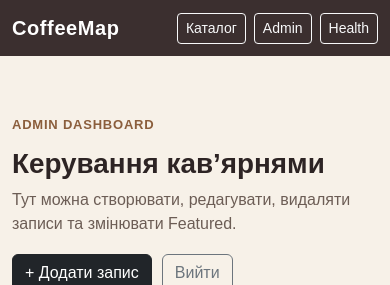
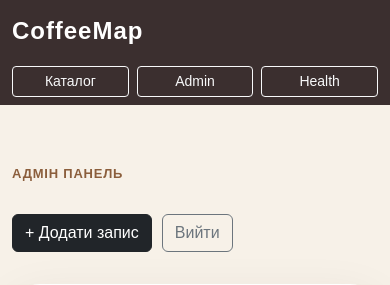
Before and after one commit to Maksym-Filvarok/coffeemap-flask, a Flask app: page /admin/ in a window 390 px wide. Shown: the top 285 px of the page. Run offline with Flask 3, Linux system fonts and the light colour scheme; the visitor is signed in with stand-in values (Sample User, id 1).

Commit message:
Update CoffeeMap project

```diff
--- a/app/seed.py
+++ b/app/seed.py
@@ -78,7 +78,7 @@ seed_items = [
         "tags": "cake, terrace, classic",
         "image_url": "https://images.unsplash.com/photo-1559925393-8be0ec4767c8?auto=format&fit=crop&w=1200&q=80",
         "address": "Lindenweg 14, 37075 Göttingen",
-        "contact_url": "https://example.com/cafe-linden",
+        "contact_url": "https://share.google/vGaf1tA7pfUijahJn",
         "is_featured": False,
     },
     {
--- a/app/static/css/style.css
+++ b/app/static/css/style.css
@@ -147,8 +147,11 @@ body {
 }
 
 .coffee-card__description {
-  color: #6c5d55;
-  line-height: 1.5;
+  display: -webkit-box;
+  min-height: 72px;
+  overflow: hidden;
+  -webkit-line-clamp: 3;
+  -webkit-box-orient: vertical;
 }
 
 .coffee-card__tags {
@@ -595,6 +598,84 @@ body {
   flex-wrap: wrap;
 }
 
+.site-logo {
+  font-size: 24px;
+  letter-spacing: 0.04em;
+}
+
+.site-nav-actions {
+  display: flex;
+  align-items: center;
+  gap: 8px;
+  flex-wrap: wrap;
+}
+
+.business-strip {
+  padding: 28px 0 0;
+  background: #f7f1e8;
+}
+
+.business-strip__inner {
+  display: flex;
+  justify-content: space-between;
+  gap: 28px;
+  align-items: center;
+  padding: 28px;
+  border-radius: 24px;
+  background: #fff;
+  box-shadow: 0 14px 34px rgba(59, 47, 47, 0.08);
+}
+
+.business-strip__label {
+  display: inline-block;
+  margin-bottom: 8px;
+  color: #8b5e3c;
+  font-size: 13px;
+  font-weight: 900;
+  text-transform: uppercase;
+  letter-spacing: 0.06em;
+}
+
+.business-strip h2 {
+  margin: 0;
+  font-weight: 900;
+  color: #2d2424;
+}
+
+.business-strip p {
+  max-width: 620px;
+  margin: 0;
+  color: #6c5d55;
+  line-height: 1.6;
+}
+
+@media (max-width: 767px) {
+  .business-strip__inner {
+    display: block;
+    padding: 22px;
+  }
+
+  .business-strip p {
+    margin-top: 14px;
+  }
+}
+
+@media (max-width: 575px) {
+  .site-header .container {
+    flex-direction: column;
+    align-items: flex-start;
+    gap: 12px;
+  }
+
+  .site-nav-actions {
+    width: 100%;
+  }
+
+  .site-nav-actions .btn {
+    flex: 1;
+  }
+}
+
 @media (max-width: 767px) {
   .admin-header {
     display: block;
--- a/app/templates/admin/dashboard.html
+++ b/app/templates/admin/dashboard.html
@@ -9,9 +9,7 @@
 
     <div class="admin-header">
       <div>
-        <span class="admin-header__label">Admin dashboard</span>
-        <h1>Керування кав’ярнями</h1>
-        <p>Тут можна створювати, редагувати, видаляти записи та змінювати Featured.</p>
+        <span class="admin-header__label">Адмін панель</span>
       </div>
 
       <div class="admin-header__actions">
@@ -59,7 +57,8 @@
 
               <td>
                 <div class="admin-item-title">
-                    <img src="{{ item.image_url }}" alt="{{ item.title }}">
+                  <img src="{{ item.image_url }}" alt="{{ item.title }}"
+                    onerror="this.src='https://images.unsplash.com/photo-1509042239860-f550ce710b93?auto=format&fit=crop&w=1200&q=80';">
                   <div>
                     <strong>{{ item.title }}</strong>
                     <small>{{ item.price_level }} · {{ item.tags }}</small>
@@ -72,9 +71,9 @@
 
               <td>
                 {% if item.is_featured %}
-                    <span class="badge text-bg-warning">Featured</span>
+                <span class="badge text-bg-warning">Рекомендація</span>
                 {% else %}
-                    <span class="badge text-bg-secondary">Regular</span>
+                <span class="badge text-bg-secondary">Звичайний</span>
                 {% endif %}
               </td>
 
@@ -82,40 +81,27 @@
 
               <td>
                 <div class="admin-actions">
-                    <a
-                      href="{{ url_for('main.item_detail', item_id=item.id) }}"
-                      class="btn btn-sm btn-outline-secondary"
-                      target="_blank"
-                    >
-                      View
+                  <a href="{{ url_for('main.item_detail', item_id=item.id) }}" class="btn btn-sm btn-outline-secondary"
+                    target="_blank">
+                    Огляд
                   </a>
 
-                    <a
-                      href="{{ url_for('admin.edit_item', item_id=item.id) }}"
-                      class="btn btn-sm btn-outline-dark"
-                    >
-                      Edit
+                  <a href="{{ url_for('admin.edit_item', item_id=item.id) }}" class="btn btn-sm btn-outline-dark">
+                    Змінити
                   </a>
 
-                    <form
-                      method="post"
-                      action="{{ url_for('admin.toggle_featured', item_id=item.id) }}"
-                      class="d-inline"
-                    >
+                  <form method="post" action="{{ url_for('admin.toggle_featured', item_id=item.id) }}" class="d-inline">
                     <button type="submit" class="btn btn-sm btn-outline-warning">
                       {% if item.is_featured %}
-                          Unfeature
+                      Зняти рекомендацію
                       {% else %}
-                          Feature
+                      Рекомендувати
                       {% endif %}
                     </button>
                   </form>
 
-                    <a
-                      href="{{ url_for('admin.delete_item', item_id=item.id) }}"
-                      class="btn btn-sm btn-outline-danger"
-                    >
-                      Delete
+                  <a href="{{ url_for('admin.delete_item', item_id=item.id) }}" class="btn btn-sm btn-outline-danger">
+                    Видалити
                   </a>
                 </div>
               </td>
--- a/app/templates/admin/item_form.html
+++ b/app/templates/admin/item_form.html
@@ -13,7 +13,6 @@
       </a>
 
       <h1>{{ form_title }}</h1>
-      <p>Заповни поля нижче. Поля з некоректними даними будуть показані з помилкою.</p>
     </div>
 
     <form method="post" class="admin-edit-form">
@@ -153,7 +152,7 @@
               >
                 <option value="">Оберіть ціну</option>
 
-                {% for price in ["€", "€€", "€€€"] %}
+                {% for price in ["€", "€€", "€€€", "Не потянеш"] %}
                   <option value="{{ price }}" {% if item.price_level == price %}selected{% endif %}>
                     {{ price }}
                   </option>
@@ -206,7 +205,7 @@
                 {% if item.is_featured %}checked{% endif %}
               >
               <label class="form-check-label" for="is_featured">
-                Featured listing
+                Рекомендація
               </label>
             </div>
 
--- a/app/templates/base.html
+++ b/app/templates/base.html
@@ -17,9 +17,11 @@
   <header class="site-header">
     <nav class="navbar navbar-expand-lg navbar-dark">
       <div class="container">
-        <a class="navbar-brand fw-bold" href="/">CoffeeMap</a>
+        <a class="navbar-brand fw-bold site-logo" href="/">
+          CoffeeMap
+        </a>
 
-        <div class="d-flex gap-2">
+        <div class="site-nav-actions">
           <a href="/" class="btn btn-outline-light btn-sm">Каталог</a>
           <a href="{{ url_for('admin.dashboard') }}" class="btn btn-outline-light btn-sm">Admin</a>
           <a href="/health" class="btn btn-outline-light btn-sm">Health</a>
```
Also changed, not shown: app/templates/index.html (+25 -12 lines), app/templates/item_detail.html (+2 -5 lines), README.md, 5 other files. Lines whose indentation alone changed are shown as unchanged.
